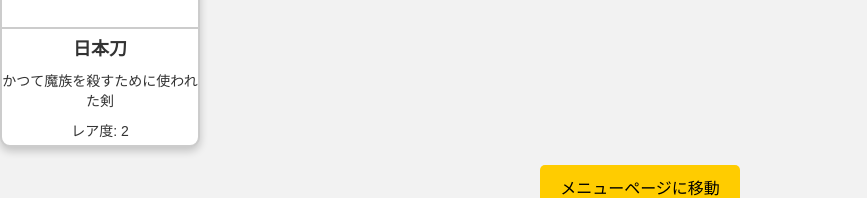
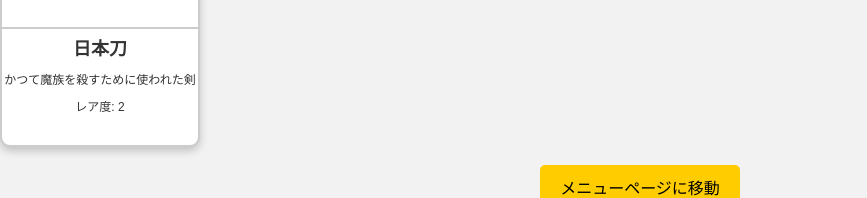
Before and after one commit to code4fukui/sakacchi, a plain HTML site: page static/getcard.html in a window 1280 px wide. Both pictures are taken after a click on the button "カードを引く". Shown: the part 649-847 px from the top of the page, without its empty margins (0-867 px from the left). Drawn offline with Linux system fonts and the light colour scheme.

Commit message:
Add files via upload

```diff
--- a/static/css/styleget.css
+++ b/static/css/styleget.css
@@ -128,18 +128,13 @@ button:hover {
   color: #333; /* テキストカラーを設定 */
   word-wrap: break-word; /* 長い単語でも折り返して表示 */
 }
-
 /* カードのテキスト部分の高さ調整 */
 .card h2 {
   font-size: 18px; /* 見出し文字の大きさ */
 }
-
 .card p {
-  font-size: 14px; /* 説明文字の大きさ */
+  font-size: 12px; /* 説明文字の大きさ */
 }
-
-
-
 
 /* ロック状態のカードの色分け */
 .unlocked {
```
